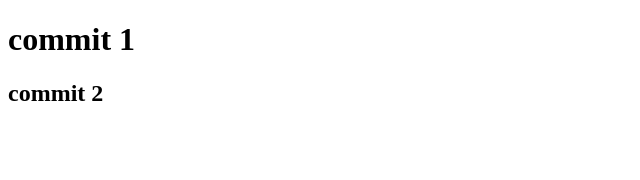
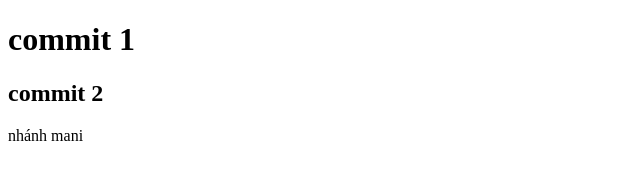
Before and after one commit to hieuvolaptrinh/test, a plain HTML site: page index.html in a window 1280 px wide. Shown: the full height of the page, 0-640 px from the left. Drawn offline with Linux system fonts and the light colour scheme.

Commit message:
thêm mới

```diff
--- /dev/null
+++ b/app.js
@@ -0,0 +1 @@
+console.log("ssss");
--- a/index.html
+++ b/index.html
@@ -8,5 +8,6 @@
   <body>
     <h1>commit 1</h1>
     <h2>commit 2</h2>
+    <p>nhánh mani</p>
   </body>
 </html>
```
